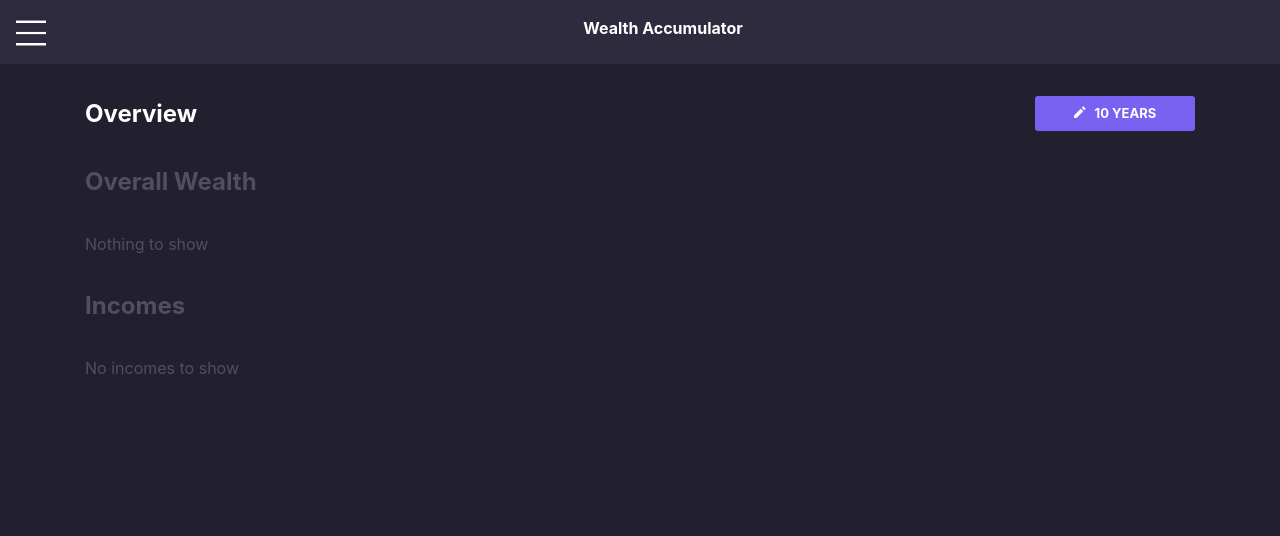
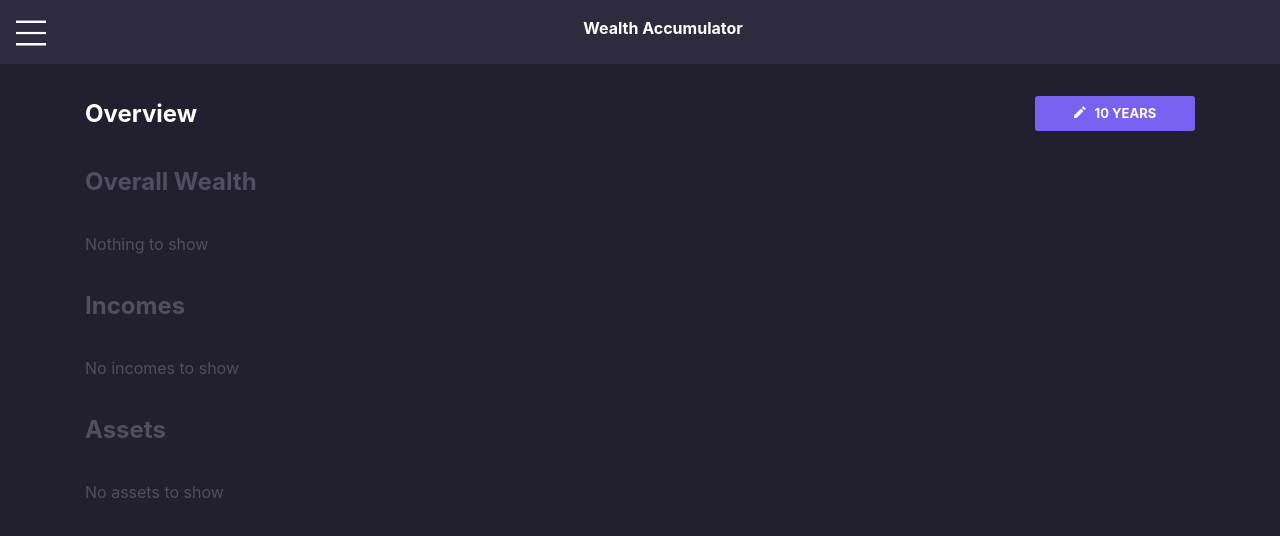
Before and after one commit to gandh99/Wealth-Accumulator, a React (Create React App) app: page /overview in a window 1280 px wide. Shown: the top 536 px of the page. Built offline with nearby package versions, Linux system fonts and the light colour scheme.

Commit message:
Did some refactoring mainly in Overview, ChartContainer and asset-calculator in order to fix the bug which prevented the overall wealth chart from updating correctly when different numbers of years was input.

```diff
--- a/src/App.js
+++ b/src/App.js
@@ -17,7 +17,7 @@ class App extends Component {
     showSidebar: false,
     years: 10,
     metadataForEachIncomeItem: [],
-    allAssets: [],
+    metadataForEachAssetItem: [],
     allExpenses: [],
 }
 
@@ -40,7 +40,7 @@ class App extends Component {
             <Route path="/overview">
               <Overview
                 metadataForEachIncomeItem={this.state.metadataForEachIncomeItem}
-                assets={this.state.allAssets}
+                metadataForEachAssetItem={this.state.metadataForEachAssetItem}
                 expenses={this.state.allExpenses}
                 years={this.state.years}
                 saveToApp={years => this.setState({ years })}
@@ -54,8 +54,8 @@ class App extends Component {
             </Route>
             <Route path='/assets'>
               <Assets
-                allAssets={this.state.allAssets}
-                saveToApp={(allAssets) => this.setState({ allAssets })}
+                allAssets={this.state.metadataForEachAssetItem}
+                saveToApp={(metadataForEachAssetItem) => this.setState({ metadataForEachAssetItem })}
               />
             </Route>
             <Route path="/expenses">
--- a/src/assets/asset-calculator.js
+++ b/src/assets/asset-calculator.js
@@ -18,15 +18,32 @@ Output for assetData:
     amount: ...
 }, {...}, {...}, ...]
 */
-export function generateAssetData(asset, totalAsset, years) {
+export function generateAssetData(metadataForEachAssetItem, years, dataForEachAssetItem, dataForTotalAsset) {
+    metadataForEachAssetItem.map(metadataForSingleAssetItem => (
+        generateDataForSingleAssetItem(
+            metadataForSingleAssetItem,
+            years,
+            dataForEachAssetItem,
+            dataForTotalAsset
+        )
+    ))
+}
+
+function generateDataForSingleAssetItem(
+    metadataForSingleAssetItem,
+    years,
+    dataForEachAssetItem,
+    dataForTotalAsset
+) {
     let {
+        assetName,
         assetAmount,
         assetContributionAmount,
         assetContributionFrequency,
         assetAnnualPayout,
         assetAnnualPayoutType,
         assetAnnualPercentageChange
-    } = asset
+    } = metadataForSingleAssetItem
 
     // Convert to number
     assetAmount = Number(assetAmount)
@@ -39,8 +56,8 @@ export function generateAssetData(asset, totalAsset, years) {
     let cumulativeAmount = assetAmount
 
     // Initialise total asset
-    if (totalAsset.length <= 0) {
-        initTotalAsset(totalAsset, years)
+    if (dataForTotalAsset.length <= 0) {
+        initTotalAsset(dataForTotalAsset, years)
     }
 
     for (let i = 0; i < years; i++) {
@@ -50,17 +67,20 @@ export function generateAssetData(asset, totalAsset, years) {
         cumulativeAmount += contributionAmount + payoutAmount
         cumulativeAmount += (assetAnnualPercentageChange / 100) * (cumulativeAmount)
 
-        // Update the individual asset data
         assetData.push({
             year: i + 1,
             amount: Math.round(cumulativeAmount)
         })
 
         // Update the total asset data
-        totalAsset[i].amount += Math.round(cumulativeAmount)
+        dataForTotalAsset[i].amount += Math.round(cumulativeAmount)
     }
 
-    return assetData
+    // Update the individual asset data
+    dataForEachAssetItem.push({
+        assetName,
+        data: assetData
+    })
 }
 
 /* payoutType can be 'fixed' or 'percent'
--- a/src/income/income-calculator.js
+++ b/src/income/income-calculator.js
@@ -24,7 +24,6 @@ export function generateIncomeData(metadataForEachIncomeItem, years, dataForEach
             dataForTotalIncome
         )
     ))
-
 }
 
 function generateDataForSingleIncomeItem(
@@ -51,7 +50,6 @@ function generateDataForSingleIncomeItem(
     }
 
     for (let i = 0; i < years; i++) {
-        // Update the individual income data
         incomeData.push({
             year: i + 1,
             amount: Math.round(cumulativeAmount)
@@ -65,11 +63,11 @@ function generateDataForSingleIncomeItem(
         cumulativeAmount += incomeAmount * frequency
     }
 
+    // Update the individual income data
     dataForEachIncomeItem.push({
         incomeName,
         data: incomeData
     })
-
 }
 
 function initTotalIncome(totalIncome, years) {
--- a/src/overview/ChartContainer.js
+++ b/src/overview/ChartContainer.js
@@ -16,11 +16,11 @@ export default function ChartContainer(props) {
     //         />
     //     )
     // })
-    props.dataForEachItem.map(data => {
+    props.dataForEachItem.map(dataForSingleItem => {
         lineChartsForIndividualItems.push(
             <ChartCard
-                title={data.incomeName || data.assetName || data.expenseName}
-                data={data.data}
+                title={dataForSingleItem.incomeName || dataForSingleItem.assetName || dataForSingleItem.expenseName}
+                data={dataForSingleItem.data}
                 chartColor={props.chartColor}
             />
         )
--- a/src/overview/OverallChartContainer.js
+++ b/src/overview/OverallChartContainer.js
@@ -5,9 +5,9 @@ import { generateOverallWealthData } from './overall-wealth-calculator'
 
 export default function OverallChartContainer(props) {
     // Generate item data and chart for total wealth (sum of income, asset and expense data)
-    const { totalIncomeData, totalAssetData, totalExpenseData } = props.data
+    const { dataForTotalIncome, dataForTotalAsset, totalExpenseData } = props.data
     let totalItemsAmountData =
-        generateOverallWealthData(totalIncomeData, totalAssetData, totalExpenseData, props.years)
+        generateOverallWealthData(dataForTotalIncome, dataForTotalAsset, totalExpenseData, props.years)
 
     // Create chart for total items amount data (refers to the incomes + assets - expenses)
     let lineChartForTotalItemsAmount =
--- a/src/overview/Overview.js
+++ b/src/overview/Overview.js
@@ -21,17 +21,23 @@ export default function Overview(props) {
 
     // Use this to track overall wealth
     // const [totalIncomeData, setTotalIncomeData] = React.useState([])
-    const [totalAssetData, setTotalAssetData] = React.useState([])
+    // const [totalAssetData, setTotalAssetData] = React.useState([])
     const [totalExpenseData, setTotalExpenseData] = React.useState([])
 
+    // Used to hold the data points for generating the charts
     let dataForEachIncomeItem = []  // array of objects
     let dataForTotalIncome = []
+    let dataForEachAssetItem = []  // array of objects
+    let dataForTotalAsset = []
+
+    // Generate the data points for the charts
     generateIncomeData(props.metadataForEachIncomeItem, props.years, dataForEachIncomeItem, dataForTotalIncome)
+    generateAssetData(props.metadataForEachAssetItem, props.years, dataForEachAssetItem, dataForTotalAsset)
 
     const chartContainers = [
         <OverallChartContainer
             title={'Overall Wealth'}
-            data={{ totalIncomeData: dataForTotalIncome, totalAssetData, totalExpenseData }}
+            data={{ dataForTotalIncome, dataForTotalAsset, totalExpenseData }}
             chartColor={style.getPropertyValue('--primary-component-color')}
             years={props.years}
         />,
@@ -40,20 +46,13 @@ export default function Overview(props) {
             dataForEachItem={dataForEachIncomeItem}
             dataForItemsTotal={dataForTotalIncome}
             chartColor={style.getPropertyValue('--increase-text-color')}
-            // generateData={
-            //     (item, totalItemsAmountData) => generateIncomeData(item, totalItemsAmountData, props.years)
-            // }
-            // saveTotalAmountData={setTotalIncomeData}
         />,
-        // <ChartContainer
-        //     title={'Assets'}
-        //     items={props.assets}
-        //     chartColor={style.getPropertyValue('--secondary-component-color')}
-        //     generateData={
-        //         (item, totalItemsAmountData) => generateAssetData(item, totalItemsAmountData, props.years)
-        //     }
-        //     saveTotalAmountData={setTotalAssetData}
-        // />,
+        <ChartContainer
+            title={'Assets'}
+            dataForEachItem={dataForEachAssetItem}
+            dataForItemsTotal={dataForTotalAsset}
+            chartColor={style.getPropertyValue('--secondary-component-color')}
+        />,
         // <ChartContainer
         //     title={'Expenses'}
         //     items={props.expenses}
```
